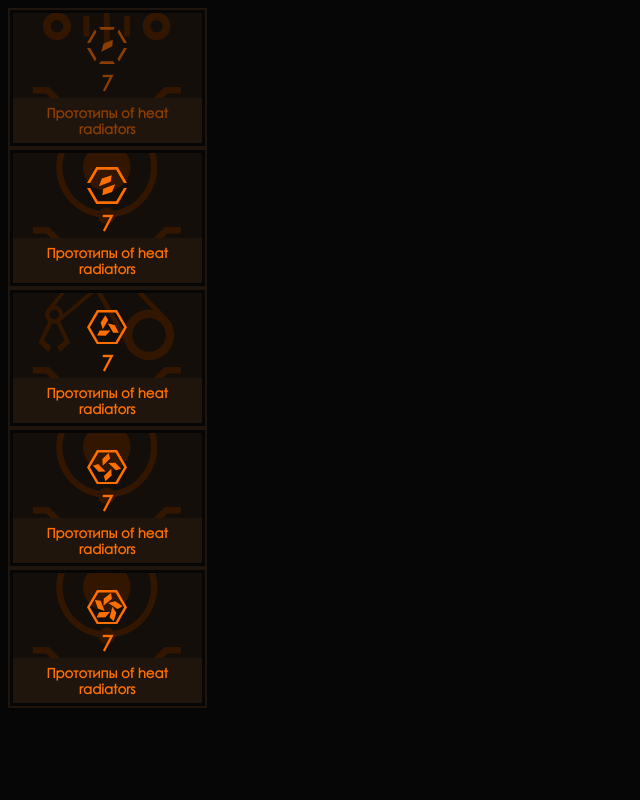
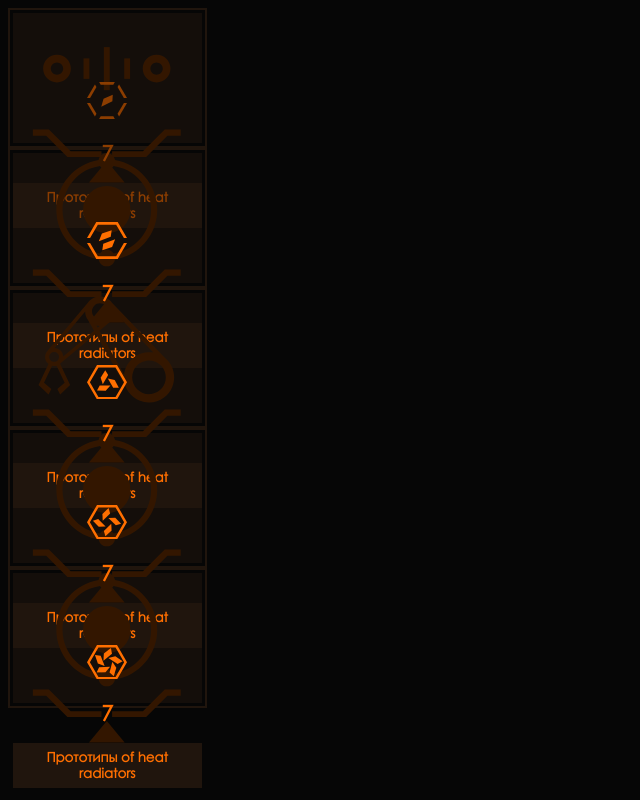
Before and after one commit to ProviceUnify/edmec, a Vue app: page / in a window 1280 px wide. Shown: the whole page, without its empty margins (0-640 px from the left). Built offline with nearby package versions, Linux system fonts and the light colour scheme; no server answers.

Commit message:
Added isCropped property for future usage

```diff
--- a/src/assets/svg/materialTypes/EncodedIcon.vue
+++ b/src/assets/svg/materialTypes/EncodedIcon.vue
@@ -21,7 +21,12 @@
 
 <script setup lang="ts">
 import materialTypeViewBox from './materialTypeViewBox'
-const viewBox = materialTypeViewBox
+
+const props = defineProps({
+    isCropped: Boolean
+})
+
+const viewBox = props.isCropped ? materialTypeViewBox.value.cropped : materialTypeViewBox.value.original
 </script>
 
 <style scoped>
--- a/src/assets/svg/materialTypes/ManufacturedIcon.vue
+++ b/src/assets/svg/materialTypes/ManufacturedIcon.vue
@@ -16,7 +16,12 @@
 
 <script setup lang="ts">
 import materialTypeViewBox from './materialTypeViewBox'
-const viewBox = materialTypeViewBox
+
+const props = defineProps({
+    isCropped: Boolean
+})
+
+const viewBox = props.isCropped ? materialTypeViewBox.value.cropped : materialTypeViewBox.value.original
 </script>
 
 <style scoped>
--- a/src/assets/svg/materialTypes/RawIcon.vue
+++ b/src/assets/svg/materialTypes/RawIcon.vue
@@ -15,7 +15,12 @@
 
 <script setup lang="ts">
 import materialTypeViewBox from './materialTypeViewBox'
-const viewBox = materialTypeViewBox
+
+const props = defineProps({
+    isCropped: Boolean
+})
+
+const viewBox = props.isCropped ? materialTypeViewBox.value.cropped : materialTypeViewBox.value.original
 </script>
 
 <style scoped>
--- a/src/assets/svg/materialTypes/materialTypeViewBox.ts
+++ b/src/assets/svg/materialTypes/materialTypeViewBox.ts
@@ -1,3 +1,8 @@
 import { ref } from 'vue'
 
-export default ref('0 256 1024 512')
+const viewBoxes = {
+  cropped: '0 256 1024 512',
+  original: '0 0 1024 1024'
+}
+
+export default ref(viewBoxes)
```
